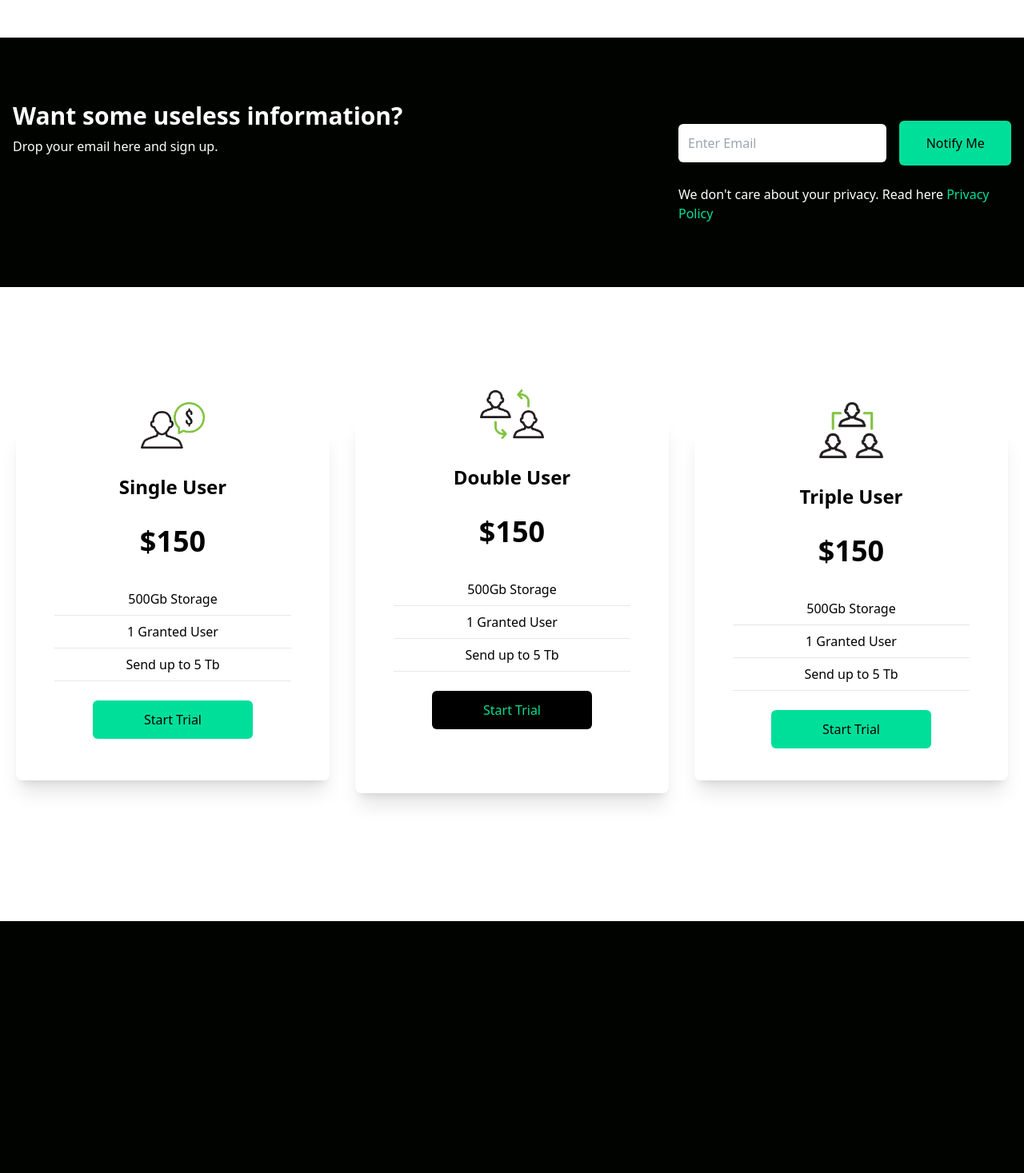
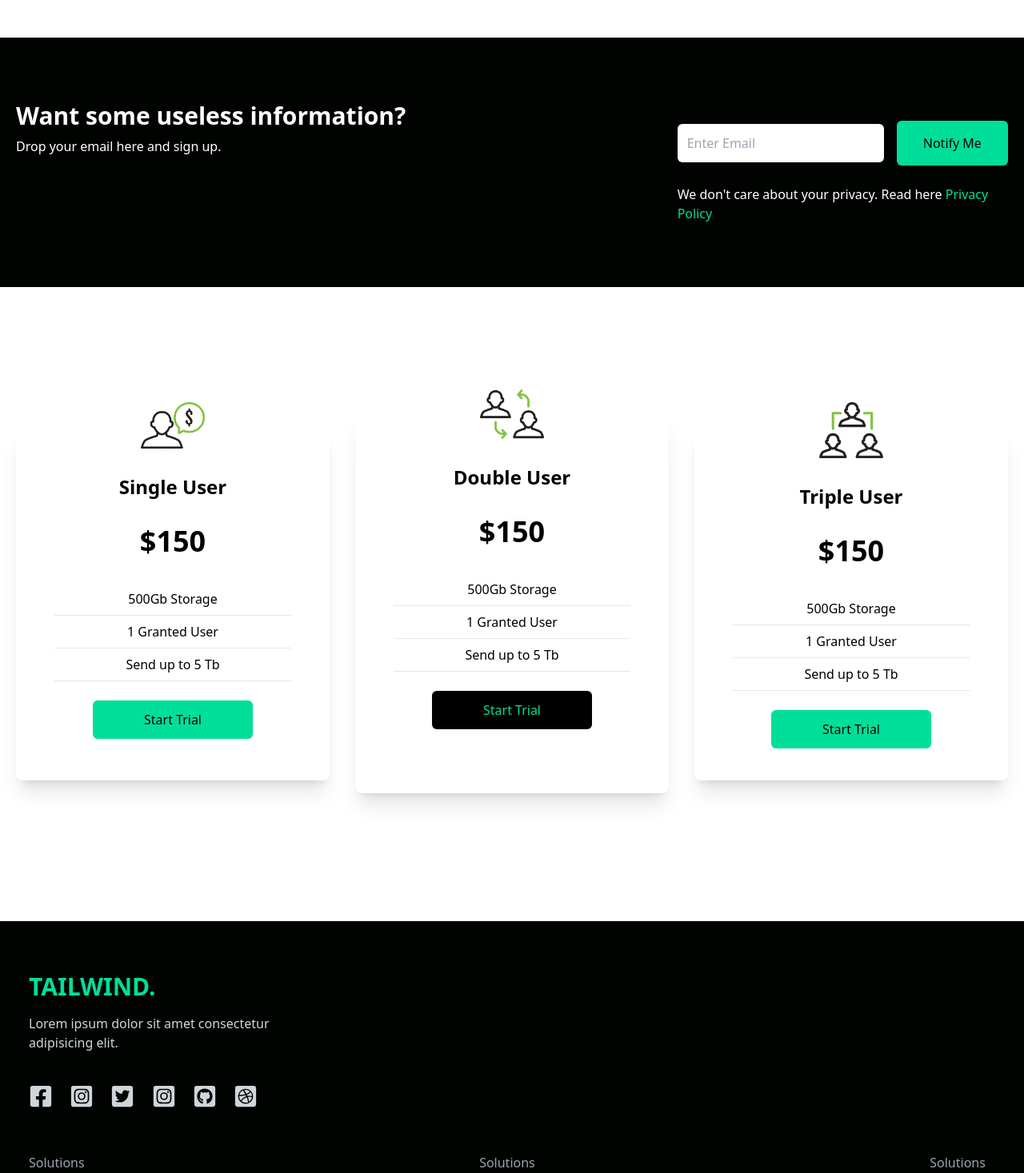
Before and after one commit to thevolcanomanishere/learn-tailwind, a React (Create React App) app: page / in a window 1280 px wide. Shown: the part 1330-2797 px from the top of the page at 80% size. Before the commit the page ends 2482 px from the top, so only its background shows below. Built offline with nearby package versions, Linux system fonts and the light colour scheme.

Commit message:
Add footer, fix menu state

```diff
--- a/src/App.js
+++ b/src/App.js
@@ -3,6 +3,7 @@ import Cards from "./components/Cards";
 import Hero from "./components/Hero";
 import Navbar from "./components/Navbar";
 import Newsletter from "./components/Newsletter";
+import Footer from "./components/Footer";
 
 function App() {
   return (
@@ -12,6 +13,7 @@ function App() {
       <Analytics />
       <Newsletter />
       <Cards />
+      <Footer />
     </div>
   );
 }
--- /dev/null
+++ b/src/components/Footer.jsx
@@ -0,0 +1,65 @@
+import React from "react";
+import {
+  FaDribbbleSquare,
+  FaFacebookSquare,
+  FaGithubSquare,
+  FaInstagramSquare,
+  FaTwitterSquare,
+} from "react-icons/fa";
+
+const Footer = () => {
+  return (
+    <div className="max-w-[1240px] mx-auto py-16 px-4 grid lg:grid-cols-3 gap-8 text-gray-300">
+      <div>
+        <h1 className="w-full text-3xl font-bold text-[#00df9a]">TAILWIND.</h1>
+        <p className="py-4">
+          Lorem ipsum dolor sit amet consectetur adipisicing elit.
+        </p>
+        <div className="flex justify-between md:w-[75%] my-6">
+          <FaFacebookSquare size={30} />
+          <FaInstagramSquare size={30} />
+          <FaTwitterSquare size={30} />
+          <FaInstagramSquare size={30} />
+          <FaGithubSquare size={30} />
+          <FaDribbbleSquare size={30} />
+        </div>
+      </div>
+      <div className="lg:col-span-3 flex justify-between">
+        <div>
+          <h6 className="font-medium text-gray-400">Solutions</h6>
+          <ul>
+            <li className="py-2 text-small">Marketing</li>
+            <li className="py-2 text-small">Commerce</li>
+            <li className="py-2 text-small">Analytics</li>
+            <li className="py-2 text-small">Insights</li>
+          </ul>
+        </div>
+
+        <div className="lg:col-span-3 flex justify-between">
+          <div>
+            <h6 className="font-medium text-gray-400">Solutions</h6>
+            <ul>
+              <li className="py-2 text-small">Marketing</li>
+              <li className="py-2 text-small">Commerce</li>
+              <li className="py-2 text-small">Analytics</li>
+              <li className="py-2 text-small">Insights</li>
+            </ul>
+          </div>
+        </div>
+        <div className="lg:col-span-3 flex justify-between">
+          <div>
+            <h6 className="font-medium text-gray-400">Solutions</h6>
+            <ul>
+              <li className="py-2 text-small">Marketing</li>
+              <li className="py-2 text-small">Commerce</li>
+              <li className="py-2 text-small">Analytics</li>
+              <li className="py-2 text-small">Insights</li>
+            </ul>
+          </div>
+        </div>
+      </div>
+    </div>
+  );
+};
+
+export default Footer;
--- a/src/components/Navbar.jsx
+++ b/src/components/Navbar.jsx
@@ -3,7 +3,7 @@ import { useState } from "react";
 import { AiOutlineClose, AiOutlineMenu } from "react-icons/ai";
 
 const Navbar = () => {
-  const [nav, setNav] = useState(false);
+  const [nav, setNav] = useState(true);
 
   const handleNav = () => {
     setNav(!nav);
@@ -19,7 +19,7 @@ const Navbar = () => {
         <li className="p-4">About</li>
         <li className="p-4">Contact</li>
       </ul>
-      <div onClick={handleNav} className="block md:hidden">
+      <div onClick={handleNav} className="block md:hidden z-50">
         {nav ? <AiOutlineMenu size={20} /> : <AiOutlineClose size={20} />}
       </div>
       <div
--- a/src/components/Newsletter.jsx
+++ b/src/components/Newsletter.jsx
@@ -3,7 +3,7 @@ import React from "react";
 const Newsletter = () => {
   return (
     <div className="w-full py-16 text-white px-4">
-      <div className="max-w-[1240] mx-auto grid lg:grid-cols-3">
+      <div className="max-w-[1240px] mx-auto grid lg:grid-cols-3">
         <div className="lg:col-span-2 my-2">
           <h1 className="md:text-3xl sm:text-3xl text-2xl font-bold py-2">
             Want some useless information?
```
